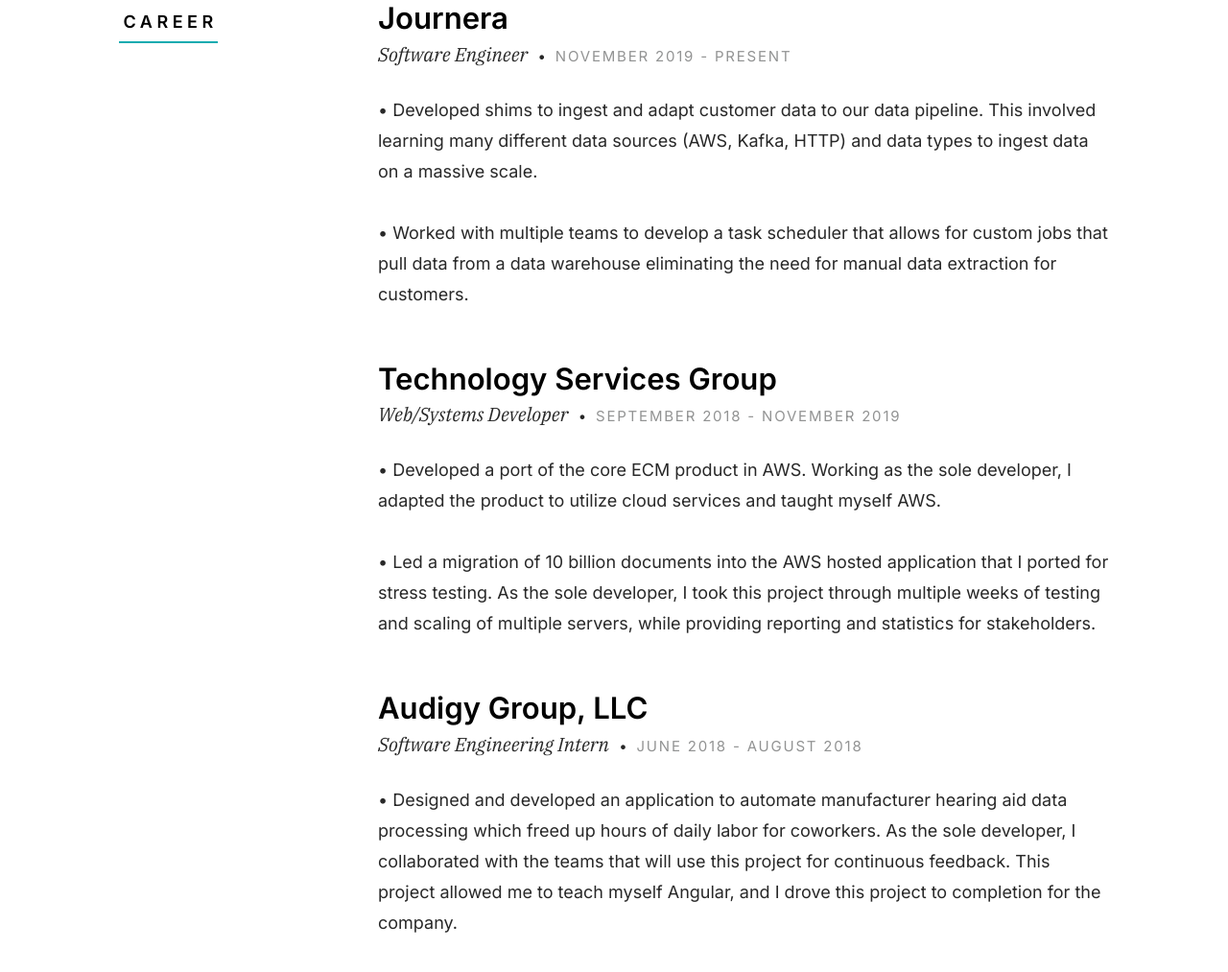
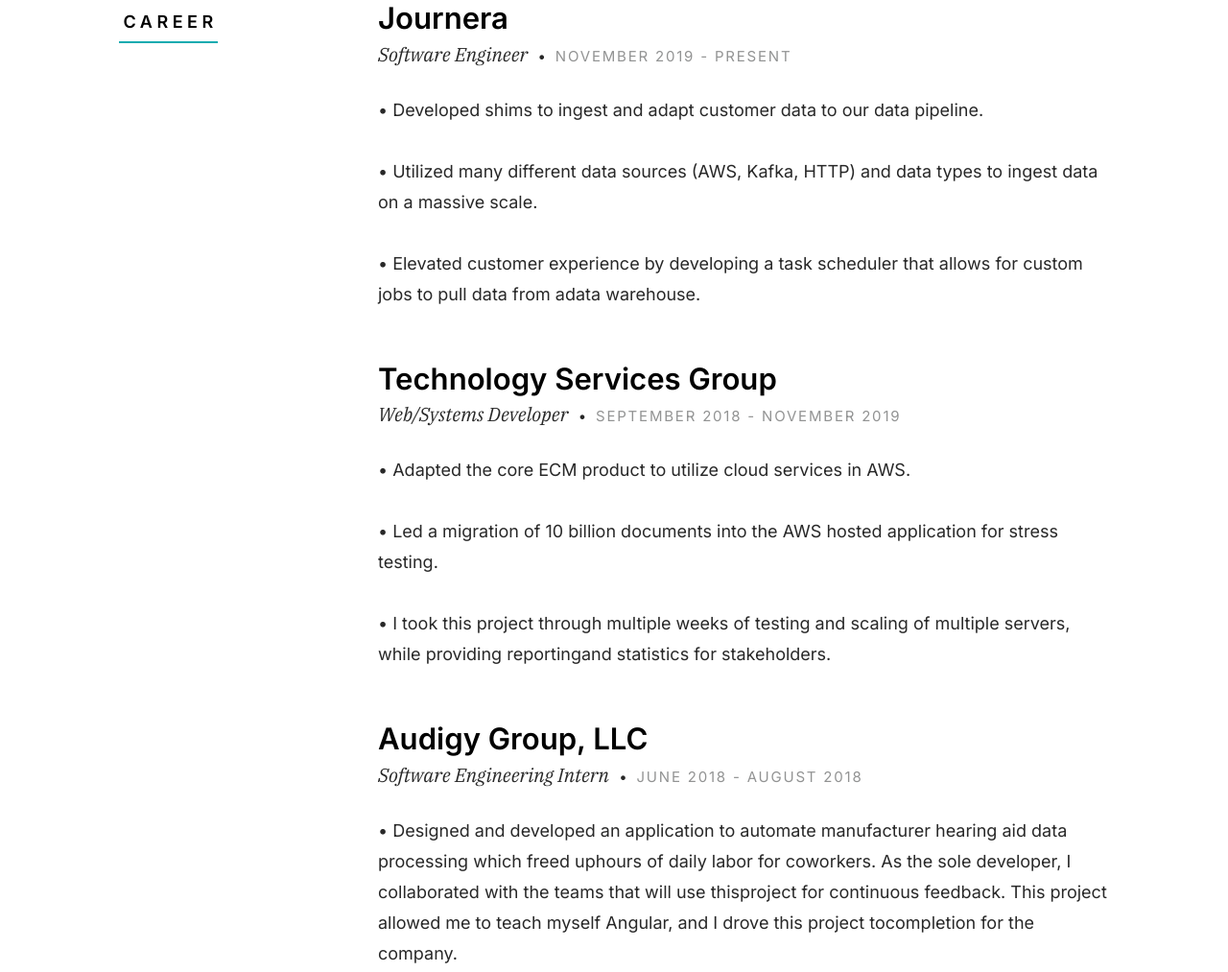
Before and after one commit to trinhkevin/trinhkevin.github.io, a plain HTML site: page index.html in a window 1280 px wide. Shown: the part 1822-2835 px from the top of the page at 96% size. Drawn offline with Linux system fonts and the light colour scheme.

Commit message:
resume updates

```diff
--- a/index.html
+++ b/index.html
@@ -167,13 +167,15 @@
                     </div>
 
                     <p>
-                    • Developed shims to ingest and adapt customer data to our data pipeline. This involved learning many different
-                    data sources (AWS, Kafka, HTTP) and data types to ingest data on a massive scale.
+                    • Developed shims to ingest and adapt customer data to our data pipeline.
                     </p>
 
                     <p>
-                    • Worked with multiple teams to develop a task scheduler that allows for custom jobs that pull data from a data
-                    warehouse eliminating the need for manual data extraction for customers.
+                    • Utilized many different data sources (AWS, Kafka, HTTP) and data types to ingest data on a massive scale.
+                    </p>
+
+                    <p>
+                    • Elevated customer experience by developing a task scheduler that allows for custom jobs to pull data from adata warehouse.
                     </p>
                 </div> <!-- end resume-block -->
 
@@ -189,14 +191,15 @@
                     </div>
 
                     <p>
-                    • Developed a port of the core ECM product in AWS. Working as the sole developer, I adapted the product to
-                    utilize cloud services and taught myself AWS.
+                    • Adapted the core ECM product to utilize cloud services in AWS.
                     </p>
 
                     <p>
-                    • Led a migration of 10 billion documents into the AWS hosted application that I ported for stress testing. As
-                    the sole developer, I took this project through multiple weeks of testing and scaling of multiple servers, while
-                    providing reporting and statistics for stakeholders.
+                    • Led a migration of 10 billion documents into the AWS hosted application for stress testing.
+                    </p>
+
+                    <p>
+                    • I took this project through multiple weeks of testing and scaling of multiple servers, while providing reportingand statistics for stakeholders.
                     </p>
                 </div> <!-- end resume-block -->
 
@@ -212,10 +215,7 @@
                     </div>
 
                     <p>
-                    • Designed and developed an application to automate manufacturer hearing aid data processing which freed up
-                    hours of daily labor for coworkers. As the sole developer, I collaborated with the teams that will use this
-                    project for continuous feedback. This project allowed me to teach myself Angular, and I drove this project to
-                    completion for the company.
+                    • Designed and developed an application to automate manufacturer hearing aid data processing which freed uphours of daily labor for coworkers. As the sole developer, I collaborated with the teams that will use thisproject for continuous feedback. This project allowed me to teach myself Angular, and I drove this project tocompletion for the company.
                     </p>
                 </div> <!-- end resume-block -->
 
```
Also changed, not shown: 1 other file.
